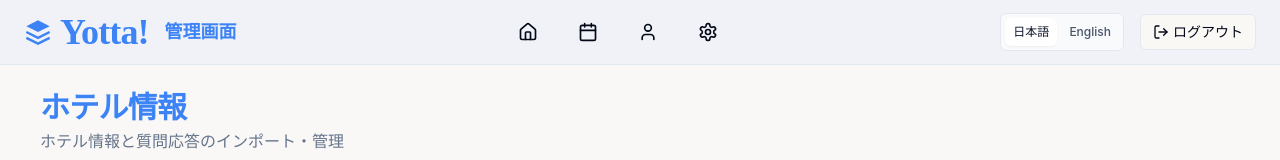
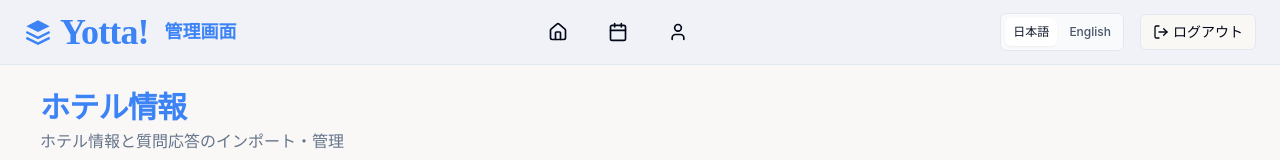
Before and after one commit to yuguang9527/kiyaku-smart-frontdesk, a React (Vite) app: page /admin/import in a window 1280 px wide. Shown: the top 160 px of the page. Built offline with nearby package versions, Linux system fonts and the light colour scheme; no server answers; what groq-sdk would draw is missing.

Commit message:
Remove settings button from header
Removed the settings button from the header in `AdminNav.tsx`.

```diff
--- a/src/components/MainNav.tsx
+++ b/src/components/MainNav.tsx
@@ -1,7 +1,6 @@
-
 import React from 'react';
 import { Link } from 'react-router-dom';
-import { Home, MessageSquare, Calendar, Settings, Phone } from 'lucide-react';
+import { Home, MessageSquare, Calendar, Phone } from 'lucide-react';
 import HotelLogo from './HotelLogo';
 import LanguageToggle from './LanguageToggle';
 import { useLanguage } from '@/hooks/use-language';
@@ -11,7 +10,6 @@ const navItems = [
   { icon: <MessageSquare className="h-5 w-5" />, label: { en: 'Messages', ja: 'メッセージ' }, path: '/messages' },
   { icon: <Calendar className="h-5 w-5" />, label: { en: 'Reservations', ja: '予約' }, path: '/reservations' },
   { icon: <Phone className="h-5 w-5" />, label: { en: 'Calls', ja: '通話' }, path: '/calls' },
-  { icon: <Settings className="h-5 w-5" />, label: { en: 'Settings', ja: '設定' }, path: '/settings' },
 ];
 
 const MainNav: React.FC = () => {
--- a/src/components/admin/AdminNav.tsx
+++ b/src/components/admin/AdminNav.tsx
@@ -1,6 +1,7 @@
+
 import React from 'react';
 import { Link } from 'react-router-dom';
-import { Home, Calendar, Settings, User, LogOut } from 'lucide-react';
+import { Home, Calendar, User, LogOut } from 'lucide-react';
 import HotelLogo from '../HotelLogo';
 import LanguageToggle from '../LanguageToggle';
 import { useLanguage } from '@/hooks/use-language';
@@ -11,7 +12,6 @@ const navItems = [
   { icon: <Home className="h-5 w-5" />, label: { en: 'Dashboard', ja: 'ダッシュボード' }, path: '/admin' },
   { icon: <Calendar className="h-5 w-5" />, label: { en: 'Reservations', ja: '予約管理' }, path: '/admin/reservations' },
   { icon: <User className="h-5 w-5" />, label: { en: 'Hotel Info', ja: 'ホテル情報' }, path: '/admin/import' },
-  { icon: <Settings className="h-5 w-5" />, label: { en: 'Settings', ja: '設定' }, path: '/admin/settings' },
 ];
 
 const AdminNav: React.FC = () => {
```
